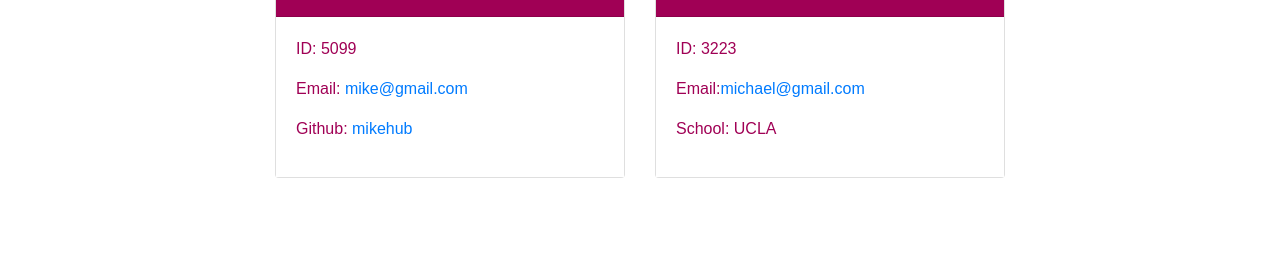
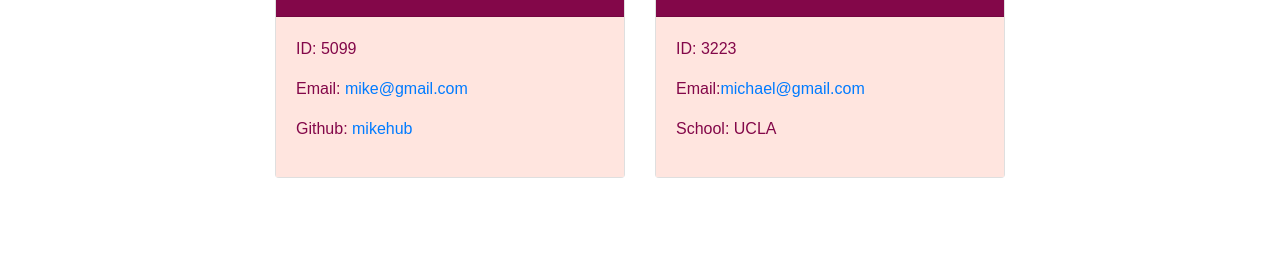
Before and after one commit to cathytanya/TeamMemberGenerator, a website: page asset/index.html in a window 1280 px wide. Shown: the part 664-942 px from the top of the page. Drawn offline with nearby package versions, Linux system fonts and the light colour scheme.

Commit message:
edit the css file

```diff
--- a/asset/style.css
+++ b/asset/style.css
@@ -3,8 +3,8 @@
 }
 
 :root {
-    --primary: rgb(160, 0, 85);
-    --secondary: white;
+    --primary: rgb(131, 7, 73);
+    --secondary: rgb(255, 229, 223);
 }
 
 body {
```
